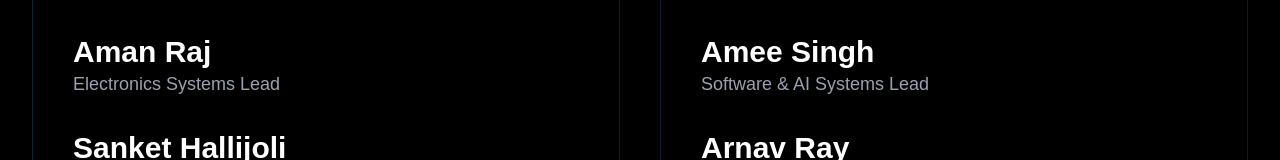
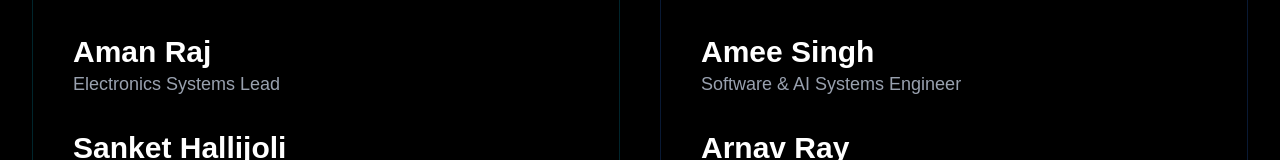
Before and after one commit to Glitch-in-Antariksh/ADRI, a Next.js app: page /team in a window 1280 px wide. Shown: the part 1027-1187 px from the top of the page. Built offline with nearby package versions, Linux system fonts and the light colour scheme.

Commit message:
updated team roles

```diff
--- a/src/app/team/page.js
+++ b/src/app/team/page.js
@@ -240,7 +240,7 @@ export default function Team() {
                 Amee Singh
               </h3>
               <p className="text-gray-400 text-lg">
-                Software & AI Systems Lead
+                Software & AI Systems Engineer
               </p>
             </div>
 
```
